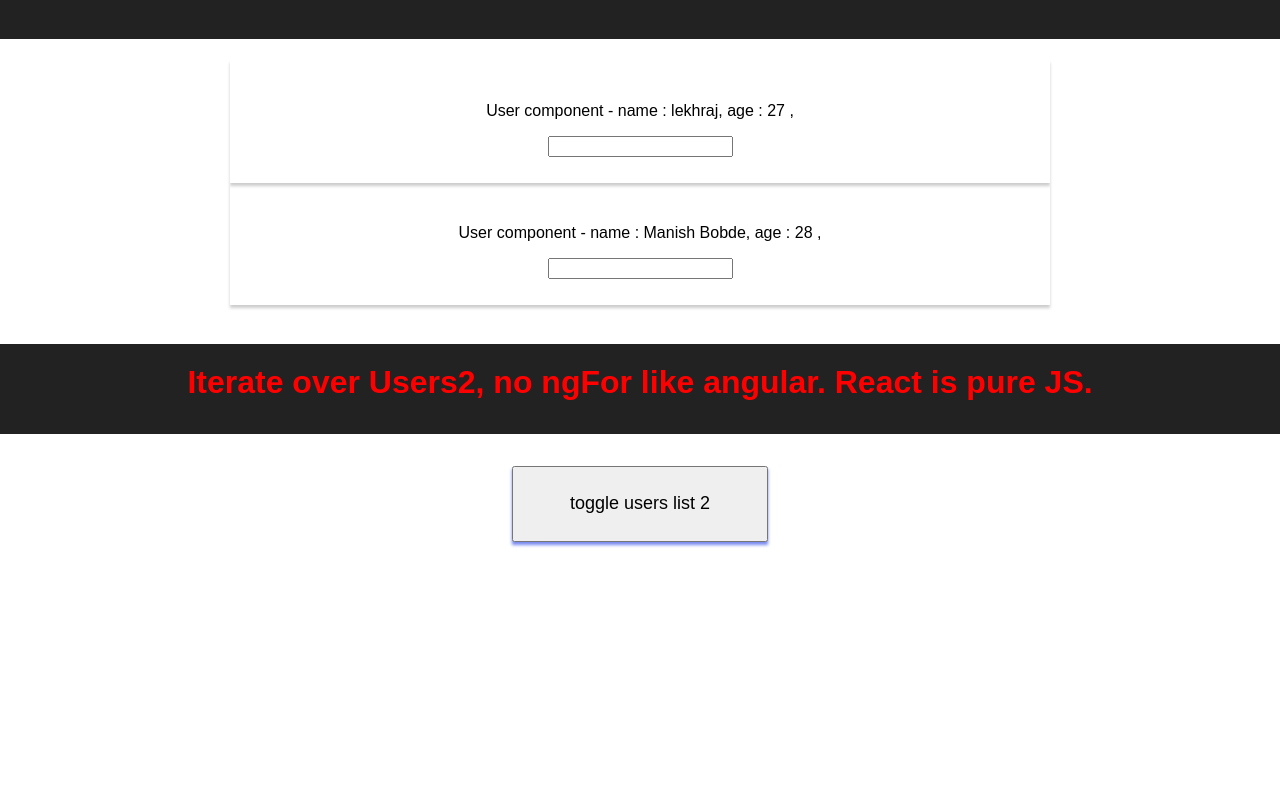
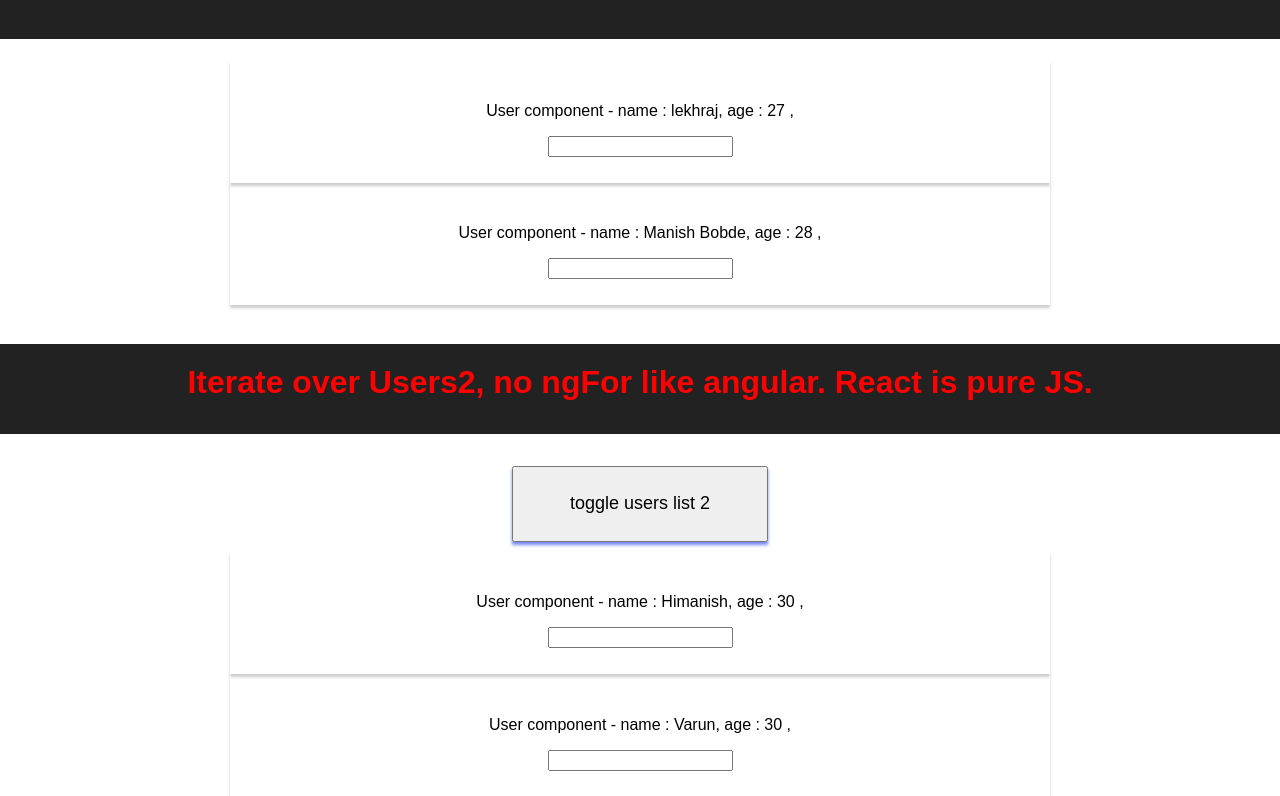
Before and after one commit to lekhrajdinkar/ReactJS16, a React (Create React App) app in the folder proj-1/r16/: page / in a window 1280 px wide. Shown: the part 416-1212 px from the top of the page. Before the commit the page ends 968 px from the top, so only its background shows below. Built offline with nearby package versions, Linux system fonts and the light colour scheme.

Commit message:
Fixed Toggle issue

```diff
--- a/proj-1/r16/src/App.js
+++ b/proj-1/r16/src/App.js
@@ -28,13 +28,13 @@ class App1 extends Component {
             // Iterate over Users2, no ngFor like angular pure JS.
             this.state.users2.map(
               (eachUser, index) => {
-                return
-                <User
+                return ( <User
+                key={eachUser.name}
                 name={eachUser.name}
                 age={eachUser.age}
                 twoWayBind_2={ (event) => {this.event2_method(event, index)} }
-                />
-            }
+                /> );
+              }
             )
           }
         </div>
@@ -140,8 +140,11 @@ class App1 extends Component {
   }
 
   toggle_userList2_method = () => {
+    console.log("toggle_userList2_method");
     const toggle = this.state.showUserList2;
+    console.log(this.state.showUserList2);
     this.setState({ showUserList2: !toggle })
+    console.log(this.state.showUserList2);
   }
 
 }
--- a/proj-1/r16/src/first_comp/first_component.js
+++ b/proj-1/r16/src/first_comp/first_component.js
@@ -14,7 +14,7 @@ const User = (props) => {
             3. onChange="{props.event1}" - use event1 in app.js
             4. value={props.name}
             */}
-            <input type="text" onChange={props.twoWayBind}/>
+            <input type="text" onChange={props.twoWayBind_2}/>
             {/* {props.name} */}
 
         </div>
```
